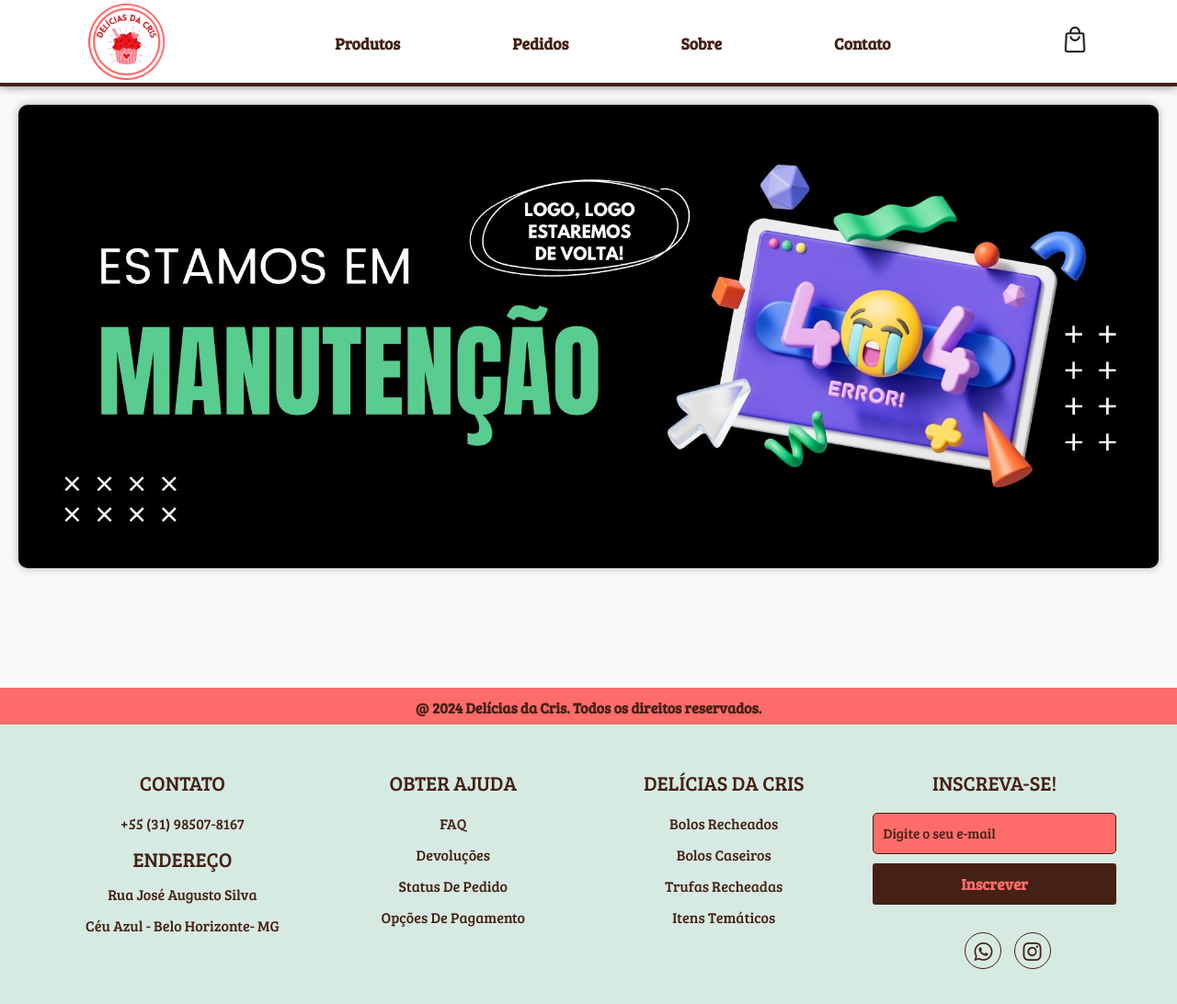
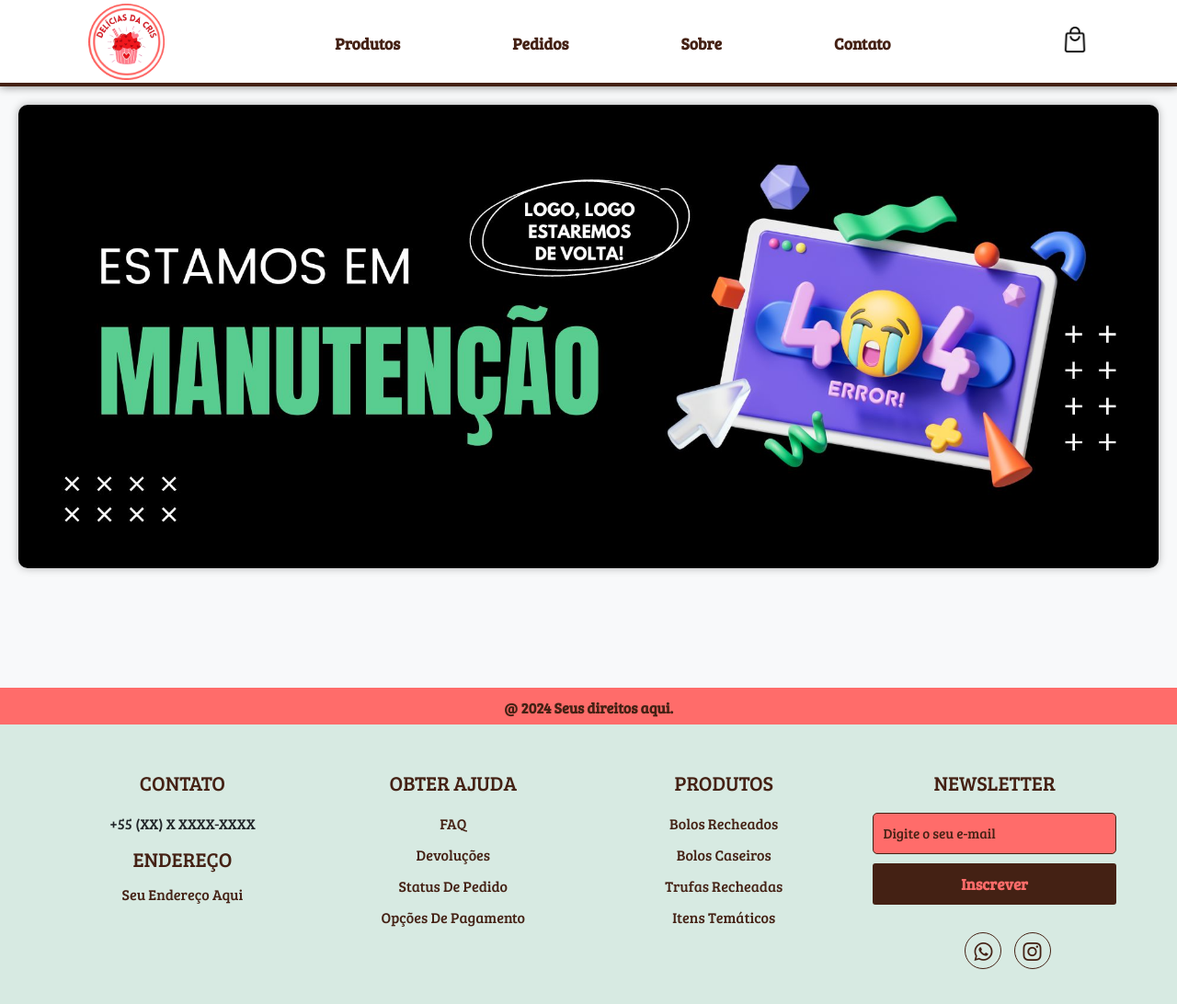
Before and after one commit to Felipi7/Confeitaria, a plain HTML site: page pedidos.html in a window 1280 px wide. Shown: the whole page at 92% size. Drawn offline with nearby package versions, Linux system fonts and the light colour scheme.

Commit message:
Alteracao

```diff
--- a/pedidos.html
+++ b/pedidos.html
@@ -76,7 +76,7 @@
 
     <section id="s4">
         <div id="sub-rodape">
-            <p>@ 2024 Delícias da Cris. Todos os direitos reservados.
+            <p>@ 2024 Seus direitos aqui.
             </p>
         </div>
         <footer>
@@ -85,10 +85,9 @@
                     <div class="footer-coluna">
                         <h4>Contato</h4>
                         <ul>
-                            <li><a href="https://wa.link/01f0zm"> +55 (31) 98507-8167 </a></li>
+                            <li><a> +55 (XX) X XXXX-XXXX </a></li>
                             <li><a id="endereco"> Endereço </a></li>
-                            <li><a href=""> Rua José Augusto Silva </a></li>
-                            <li><a href=""> Céu Azul - Belo Horizonte- MG</a></li>
+                            <li><a href=""> Seu endereço aqui </a></li>
                         </ul>
                     </div>
                     <div class="footer-coluna">
@@ -101,7 +100,7 @@
                         </ul>
                     </div>
                     <div class="footer-coluna">
-                        <h4>Delícias da Cris</h4>
+                        <h4>Produtos</h4>
                         <ul>
                             <li><a href="#Bolos_Recheados">Bolos Recheados</a></li>
                             <li><a href="#Bolos_Caseiros">Bolos Caseiros</a></li>
@@ -110,7 +109,7 @@
                         </ul>
                     </div>
                     <div class="footer-coluna">
-                        <h4>Inscreva-se!</h4>
+                        <h4>Newsletter</h4>
                         <div class="form-sub">
                             <form>
                                 <input id="emailCliente" type="email" placeholder="Digite o seu e-mail" required>
@@ -118,10 +117,8 @@
                             </form>
                         </div>
                         <div class="medias-socias">
-                            <a target="_blank" href="https://wa.link/01f0zm"><i class="bi bi-whatsapp"></i></a>
-                            <a target="_blank"
-                                href="https://www.instagram.com/deliciasdacris_bh?igsh=MTc0NWt5bHlkZWg1cw=="><i
-                                    class="bi bi-instagram"></i></a>
+                            <a target="_blank" href="#"><i class="bi bi-whatsapp"></i></a>
+                            <a target="_blank" href="#"><i class="bi bi-instagram"></i></a>
                         </div>
                     </div>
                 </div>
@@ -129,6 +126,7 @@
         </footer>
     </section>
 
+
     <script src="https://code.jquery.com/jquery-3.6.0.min.js"></script>
     <script src="https://stackpath.bootstrapcdn.com/bootstrap/4.5.2/js/bootstrap.bundle.min.js"></script>
 </body>
```
